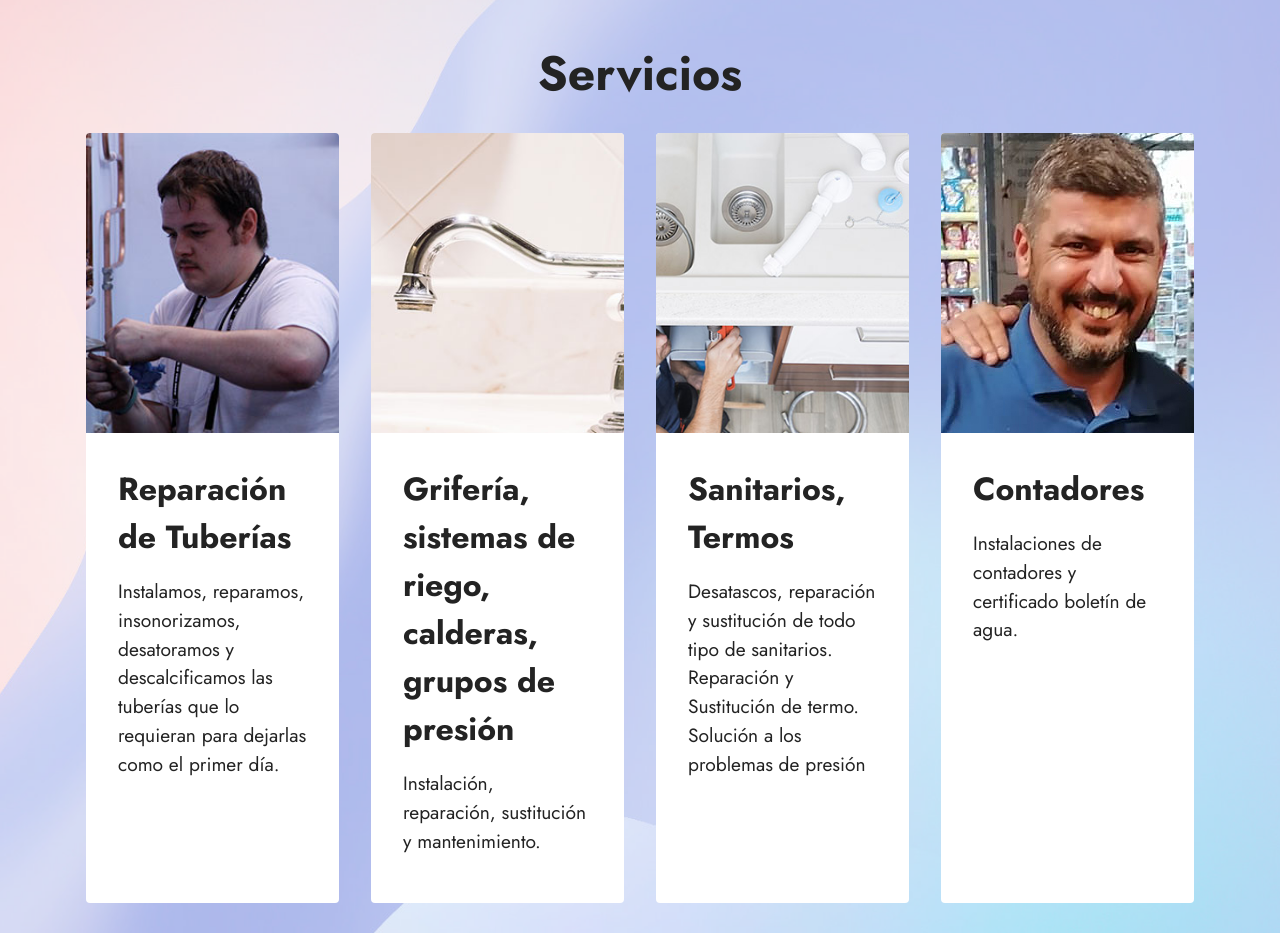
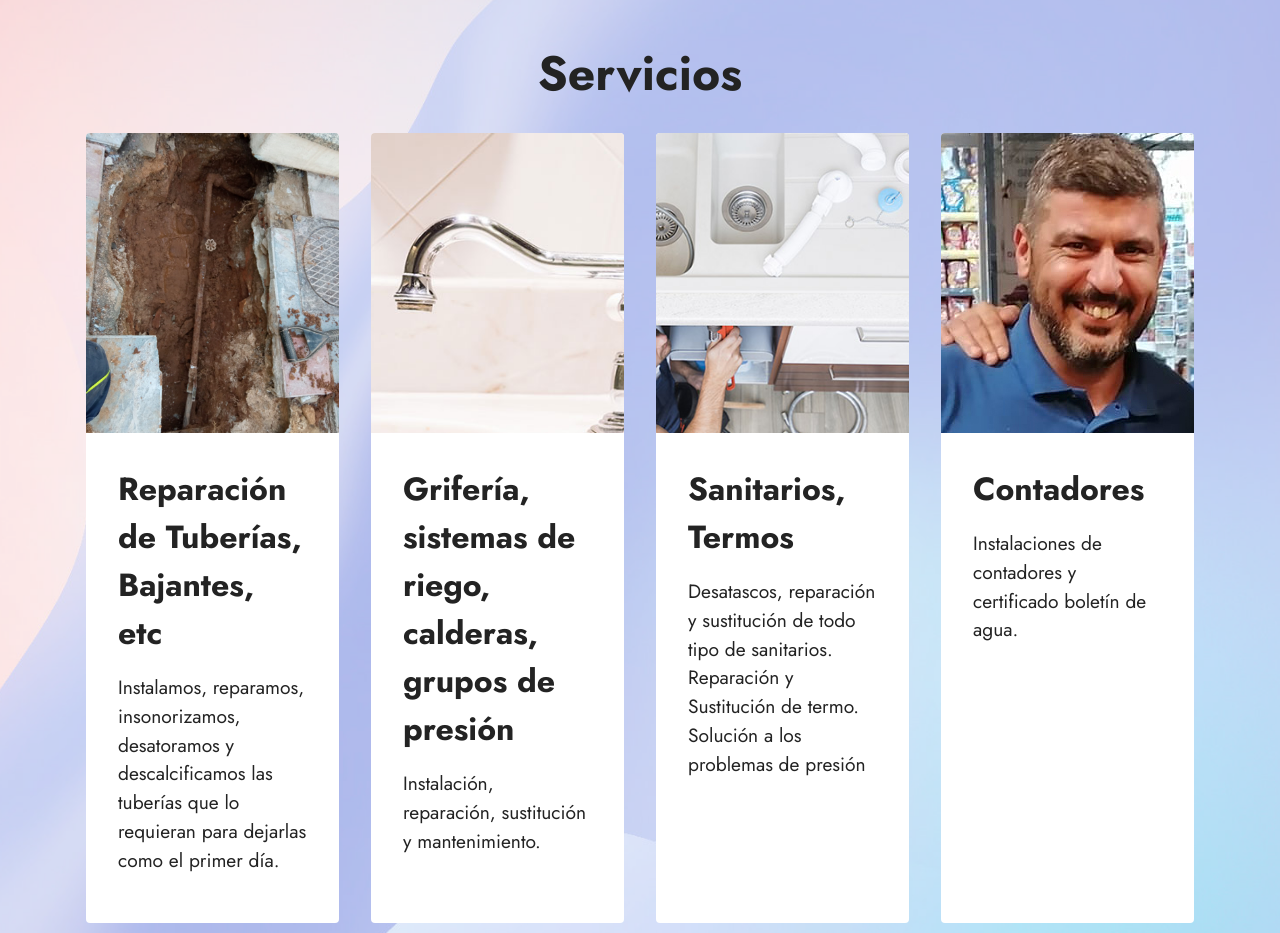
Before and after one commit to inspeccionesserrano/Home, a plain HTML site: page index.html in a window 1280 px wide. Shown: the part 1360-2293 px from the top of the page. Drawn offline with Linux system fonts and the light colour scheme; files whose address does not match are found by name.

Commit message:
Add files via upload

```diff
--- a/index.html
+++ b/index.html
@@ -112,10 +112,10 @@
             <div class="item features-image сol-12 col-md-6 col-lg-3">
                 <div class="item-wrapper">
                     <div class="item-img">
-                        <img src="assets/images/project-img1.jpg" alt="" title="" data-slide-to="0" data-bs-slide-to="0">
+                        <img src="assets/images/20.jpg" alt="" title="" data-slide-to="0" data-bs-slide-to="0">
                     </div>
                     <div class="item-content">
-                        <h5 class="item-title mbr-fonts-style display-5"><strong>Reparación de Tuberías</strong></h5>
+                        <h5 class="item-title mbr-fonts-style display-5"><strong>Reparación de Tuberías, Bajantes, etc</strong></h5>
 
                         <p class="mbr-text mbr-fonts-style mt-3 display-7">Instalamos, reparamos, insonorizamos, desatoramos y descalcificamos las tuberías que lo requieran para dejarlas como el primer día.</p>
                     </div>
```
